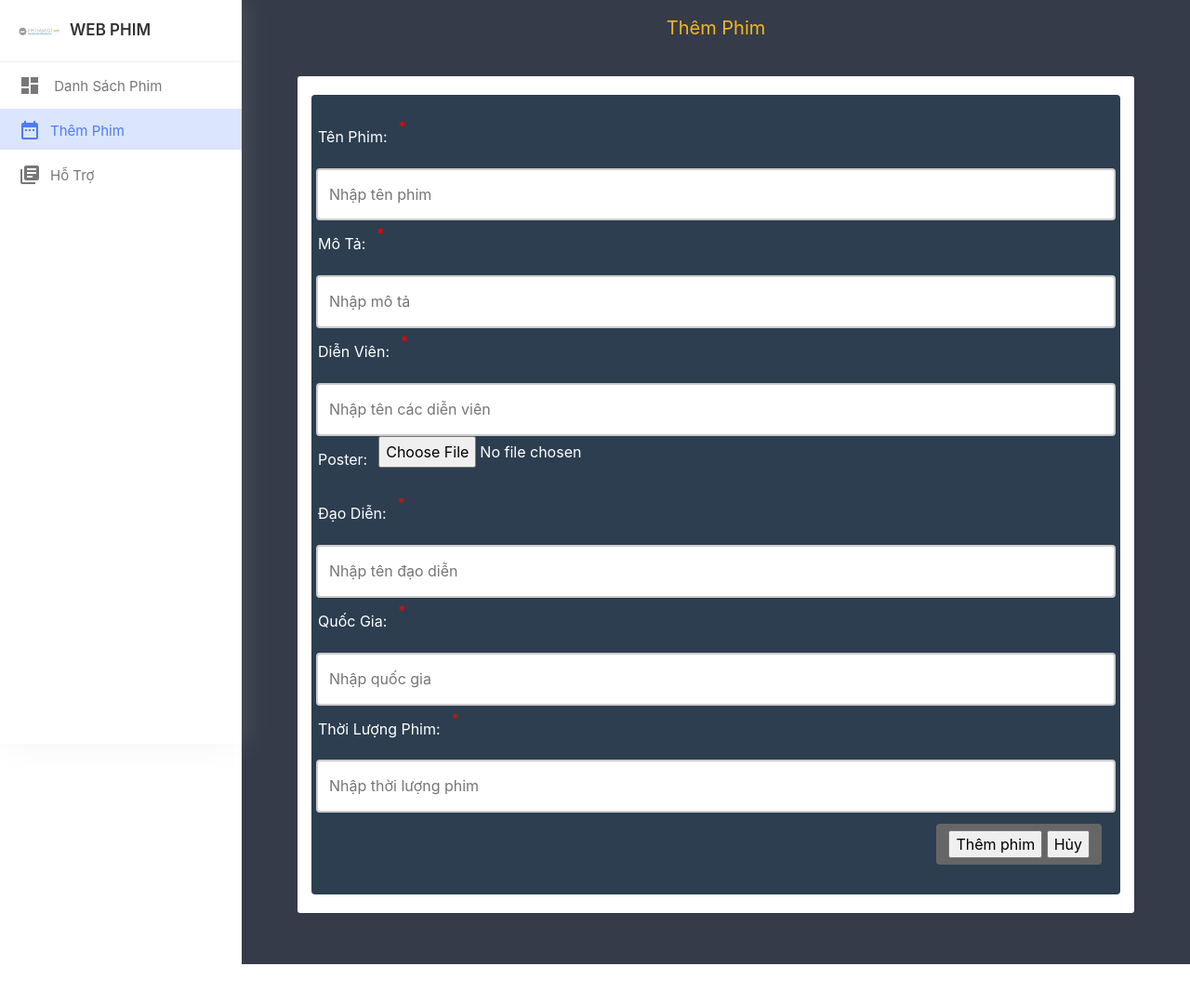
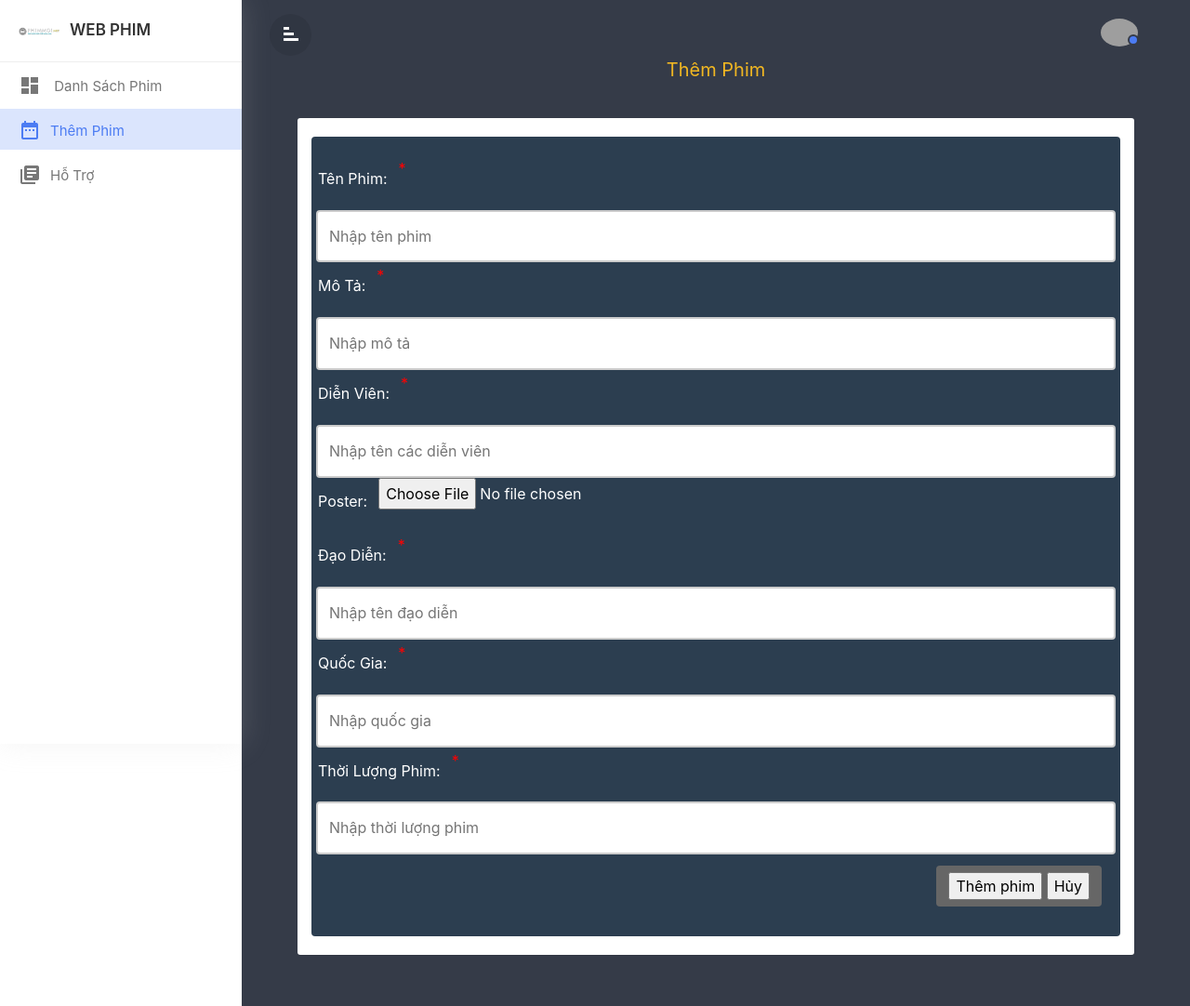
Before and after one commit to hung0509/BaiNhom, a PHP site: page /BaiNhom/admin/addfilm.php in a window 1280 px wide. Shown: the whole page at 93% size. Before the commit the page ends 1037 px from the top, so only its background shows below. Run offline with PHP 8.4, Linux system fonts and the light colour scheme; the visitor is signed in with stand-in values (Sample User, id 1); some libraries are stand-ins or nearby versions; grey boxes are pictures that could not be loaded.

Commit message:
fix admin image path

```diff
--- a/admin/addfilm.php
+++ b/admin/addfilm.php
@@ -162,6 +162,44 @@ if ($_SERVER['REQUEST_METHOD'] == 'POST') {
         <!--top--navbar----design--------->
 
         <div class="top-navbar">
+            <div class="xp-topbar">
+
+                <!-- Start XP Row -->
+                <div class="row">
+                    <!-- Start XP Col -->
+                    <div class="col-2 col-md-1 col-lg-1 order-2 order-md-1 align-self-center">
+                        <div class="xp-menubar">
+                                <span class="material-icons text-white">signal_cellular_alt
+                                </span>
+                        </div>
+                    </div>
+
+                    <div class="fixsignin col-10 col-md-6 col-lg-8 order-1 order-md-3">
+                        <div class="xp-profilebar text-right">
+                            <nav class="navbar p-0">
+                                <ul class="nav navbar-nav flex-row ml-auto">
+                                    <li class="nav-item dropdown">
+                                        <a class="nav-link" href="#" data-toggle="dropdown">
+                                            <img src="../uploads/img/user.png" style="width:40px; border-radius:50%;" />
+                                            <span class="xp-user-live"></span>
+                                        </a>
+                                        <ul class="dropdown-menu small-menu">
+
+                                            <li>
+                                                <a href="../logout.php"><span class="material-icons">
+                                                            logout</span>Logout</a>
+                                            </li>
+                                        </ul>
+                                    </li>
+                                </ul>
+                            </nav>
+
+                        </div>
+                    </div>
+                    <!-- End XP Col -->
+                </div>
+                <!-- End XP Row -->
+            </div>
             <div class="xp-breadcrumbbar text-center">
                 <h4 class="page-title">Thêm phim</h4>
             </div>
--- a/admin/adminhome.php
+++ b/admin/adminhome.php
@@ -99,7 +99,7 @@ if ($_SERVER['REQUEST_METHOD'] == 'GET') {
 
                     <li class="nav-item dropdown">
                       <a class="nav-link" href="#" data-toggle="dropdown">
-                        <img src="img/user.jpg" style="width:40px; border-radius:50%;" />
+                        <img src="../uploads/img/user.png" style="width:40px; border-radius:50%;" />
                         <span class="xp-user-live"></span>
                       </a>
                       <ul class="dropdown-menu small-menu">
--- a/admin/deletemovie.php
+++ b/admin/deletemovie.php
@@ -79,7 +79,7 @@ if ($_SERVER['REQUEST_METHOD'] == 'POST') {
 
                                         <li class="nav-item dropdown">
                                             <a class="nav-link" href="#" data-toggle="dropdown">
-                                                <img src="img/user.jpg" style="width:40px; border-radius:50%;" />
+                                                <img src="../uploads/img/user.png" style="width:40px; border-radius:50%;" />
                                                 <span class="xp-user-live"></span>
                                             </a>
                                             <ul class="dropdown-menu small-menu">
--- a/admin/editmovie.php
+++ b/admin/editmovie.php
@@ -137,7 +137,7 @@ if ($_SERVER['REQUEST_METHOD'] == 'POST') {
 
                                         <li class="nav-item dropdown">
                                             <a class="nav-link" href="#" data-toggle="dropdown">
-                                                <img src="img/user.jpg" style="width:40px; border-radius:50%;" />
+                                                <img src="../uploads/img/user.png" style="width:40px; border-radius:50%;" />
                                                 <span class="xp-user-live"></span>
                                             </a>
                                             <ul class="dropdown-menu small-menu">
```
